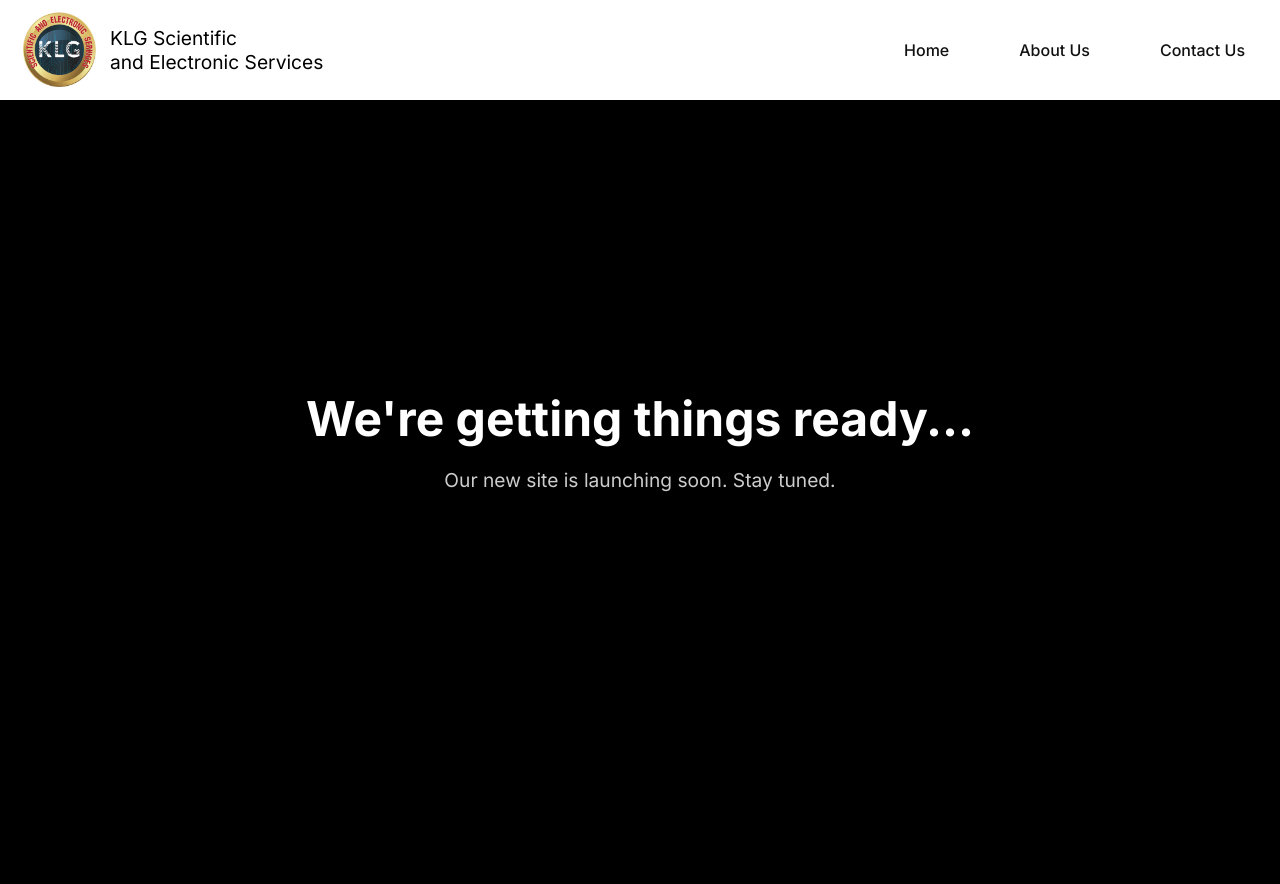
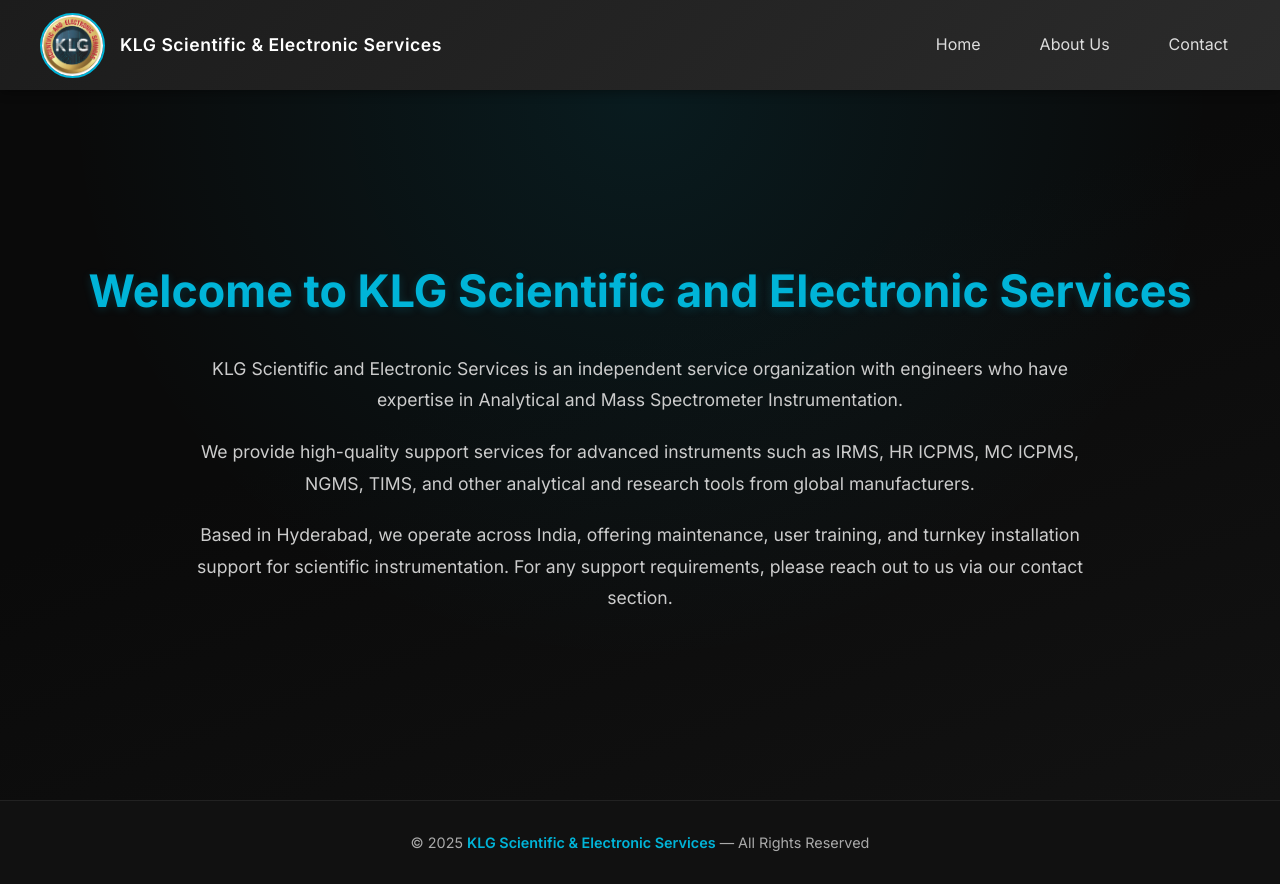
Before and after one commit to EleswarapuAneesh/Klgses, a plain HTML site: page index.html in a window 1280 px wide. Before the commit the page ends 800 px from the top, so only its background shows below. Drawn offline with Linux system fonts and the light colour scheme.

Commit message:
work changes and added style.css file for easy changes for the file.

```diff
--- a/index.html
+++ b/index.html
@@ -7,82 +7,8 @@
   <title>KLG-SES</title>
   <link rel="preconnect" href="https://fonts.googleapis.com">
   <link rel="preconnect" href="https://fonts.gstatic.com" crossorigin>
-    <link href="https://fonts.googleapis.com/css2?family=Inter:wght@100..900&display=swap" rel="stylesheet">
-    <style>
-        * {
-            margin: 0;
-            padding: 0;
-            box-sizing: border-box;
-        }
-
-        body {
-            background-color: black;
-            color: white;
-            font-family: "Inter", sans-serif;
-        }
-
-        nav {
-            display: flex;
-            justify-content: space-between;
-            align-items: center;
-            height: 100px;
-            background-color: white;
-            padding: 0 20px;
-            color: black
-        }
-
-        .left {
-            display: flex;
-            align-items: center;
-        }
-
-        .left img {
-            height: 80px; /* Adjusted to prevent cutting */
-            width: 80px; /* Adjusted to prevent cutting */
-            margin-right: 10px; /* Added to provide spacing between image and text */
-        }
-
-        .left .text {
-            font-size: 1.2rem; /* Adjusted to fit two lines better */
-            text-align: left;
-        }
-
-        nav ul {
-            list-style: none;
-            display: flex;
-            gap: 40px; /* Increase spacing between items */
-        }
-
-        nav ul li a {
-            color: #111;
-            text-decoration: none;
-            font-weight: 500;
-            font-size: 1rem; /* Slightly reduce size if needed */
-            padding: 10px 15px; /* Add padding around links */
-            transition: color 0.3s ease;
-            display: inline-block;
-        }
-
-        .hero {
-        display: flex;
-        flex-direction: column;
-        align-items: center;
-        justify-content: center;
-        min-height: calc(100vh - 120px);
-        text-align: center;
-        padding: 40px;
-        }
-
-        .hero h1 {
-        font-size: 3rem;
-        margin-bottom: 20px;
-        }
-
-        .hero p {
-        font-size: 1.2rem;
-        color: #ccc;
-        }
-    </style>
+  <link href="https://fonts.googleapis.com/css2?family=Inter:wght@300;400;600;700&display=swap" rel="stylesheet">
+  <link rel="stylesheet" href="style.css">
 </head>
 
 <body>
@@ -90,25 +16,32 @@
     <nav>
       <div class="left">
         <img src="logo.jpg" alt="Logo">
-                <div class="text">
-                    <div>KLG Scientific</div>
-                    <div>and Electronic Services</div>
-                </div>
+        <div class="text">KLG Scientific & Electronic Services</div>
       </div>
       <div class="right">
         <ul>
           <li><a href="index.html">Home</a></li>
           <li><a href="about.html">About Us</a></li>
-                    <li><a href="contact.html">Contact Us</a></li>
+          <li><a href="contact.html">Contact</a></li>
         </ul>
       </div>
     </nav>
   </header>
 
   <main class="hero">
-    <h1>We're getting things ready...</h1>
-    <p>Our new site is launching soon. Stay tuned.</p>
+    <h1>Welcome to KLG Scientific and Electronic Services</h1>
+    <p>KLG Scientific and Electronic Services is an independent service organization with engineers who have expertise
+      in Analytical and Mass Spectrometer Instrumentation.</p>
+    <p>We provide high-quality support services for advanced instruments such as IRMS, HR ICPMS, MC ICPMS, NGMS, TIMS,
+      and other analytical and research tools from global manufacturers.</p>
+    <p>Based in Hyderabad, we operate across India, offering maintenance, user training, and turnkey installation
+      support for scientific instrumentation. For any support requirements, please reach out to us via our contact
+      section.</p>
   </main>
+
+  <footer>
+    © 2025 <span>KLG Scientific & Electronic Services</span> — All Rights Reserved
+  </footer>
 </body>
 
 </html>
--- /dev/null
+++ b/style.css
@@ -0,0 +1,115 @@
+/* ====== Global Reset ====== */
+* {
+  margin: 0;
+  padding: 0;
+  box-sizing: border-box;
+}
+
+/* ====== Base Style ====== */
+body {
+  font-family: "Inter", sans-serif;
+  background-color: #0a0a0a;
+  color: #f5f5f5;
+  line-height: 1.6;
+  overflow-x: hidden;
+}
+
+/* ====== Navbar ====== */
+nav {
+  display: flex;
+  justify-content: space-between;
+  align-items: center;
+  height: 90px;
+  padding: 0 40px;
+  background: linear-gradient(135deg, #1c1c1c, #2b2b2b);
+  box-shadow: 0 2px 10px rgba(0, 0, 0, 0.4);
+  position: sticky;
+  top: 0;
+  z-index: 10;
+}
+
+.left {
+  display: flex;
+  align-items: center;
+  gap: 15px;
+}
+
+.left img {
+  height: 65px;
+  width: 65px;
+  border-radius: 50%;
+  object-fit: cover;
+  border: 2px solid #00b4d8;
+}
+
+.left .text {
+  font-size: 1.1rem;
+  font-weight: 600;
+  color: #fff;
+  letter-spacing: 0.5px;
+}
+
+nav ul {
+  list-style: none;
+  display: flex;
+  gap: 35px;
+}
+
+nav ul li a {
+  color: #ddd;
+  text-decoration: none;
+  font-weight: 500;
+  font-size: 1rem;
+  padding: 8px 12px;
+  border-radius: 6px;
+  transition: all 0.3s ease;
+}
+
+nav ul li a:hover {
+  background-color: #00b4d8;
+  color: #fff;
+}
+
+/* ====== Hero Section ====== */
+.hero {
+  display: flex;
+  flex-direction: column;
+  align-items: center;
+  justify-content: center;
+  text-align: center;
+  min-height: calc(100vh - 90px);
+  background: radial-gradient(circle at top, rgba(0, 180, 216, 0.1), transparent 60%),
+    linear-gradient(160deg, #0a0a0a 40%, #121212);
+  padding: 60px 20px;
+}
+
+.hero h1 {
+  font-size: 2.8rem;
+  font-weight: 700;
+  color: #00b4d8;
+  margin-bottom: 25px;
+  text-shadow: 0 2px 10px rgba(0, 180, 216, 0.2);
+}
+
+.hero p {
+  max-width: 900px;
+  font-size: 1.1rem;
+  color: #ccc;
+  margin-bottom: 20px;
+  line-height: 1.8;
+}
+
+/* ====== Footer ====== */
+footer {
+  text-align: center;
+  padding: 30px;
+  background-color: #111;
+  color: #aaa;
+  font-size: 0.9rem;
+  border-top: 1px solid #222;
+}
+
+footer span {
+  color: #00b4d8;
+  font-weight: 600;
+}
```
Also changed, not shown: about.html (+6 -69 lines), contact.html (+7 -69 lines). Lines whose indentation alone changed are shown as unchanged.
